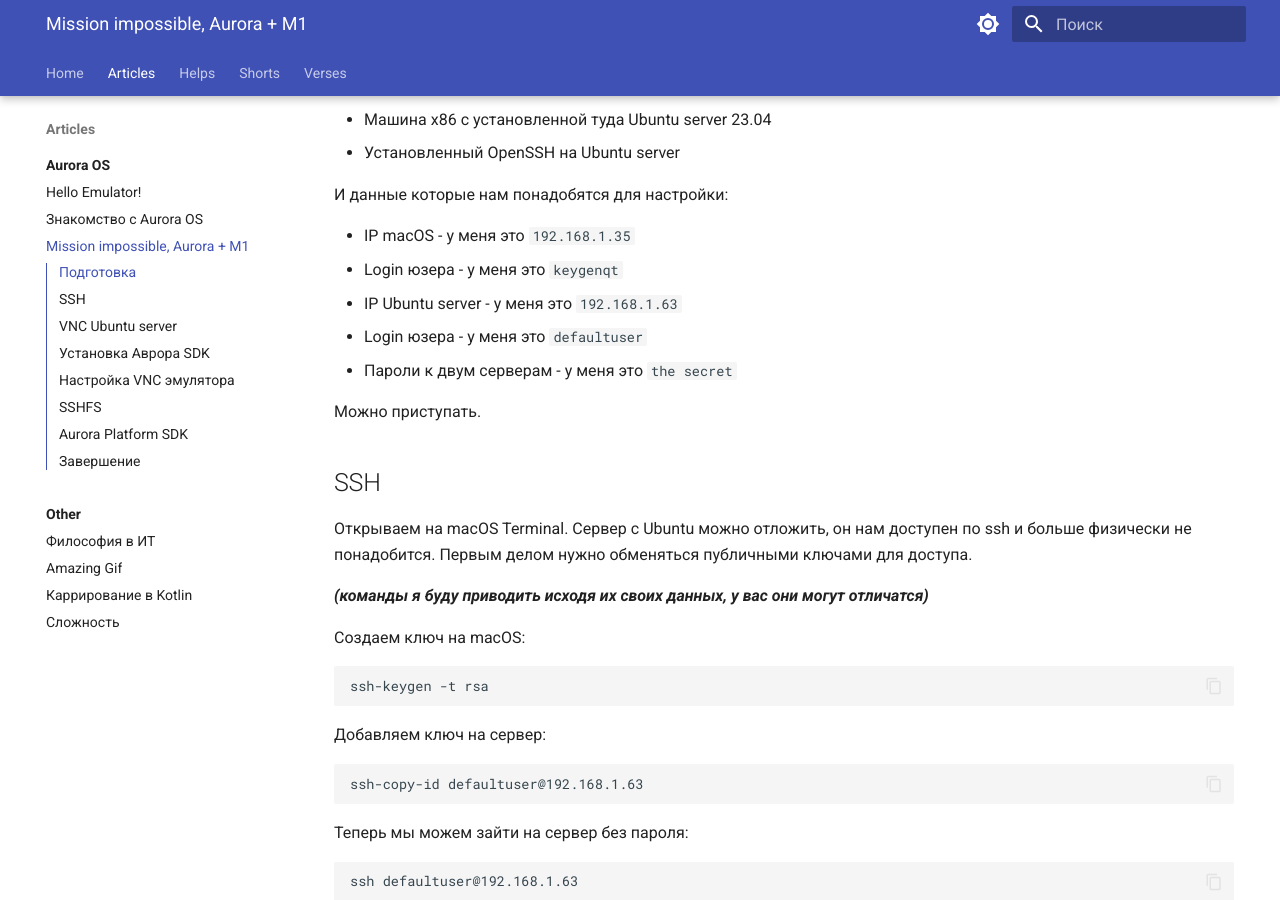
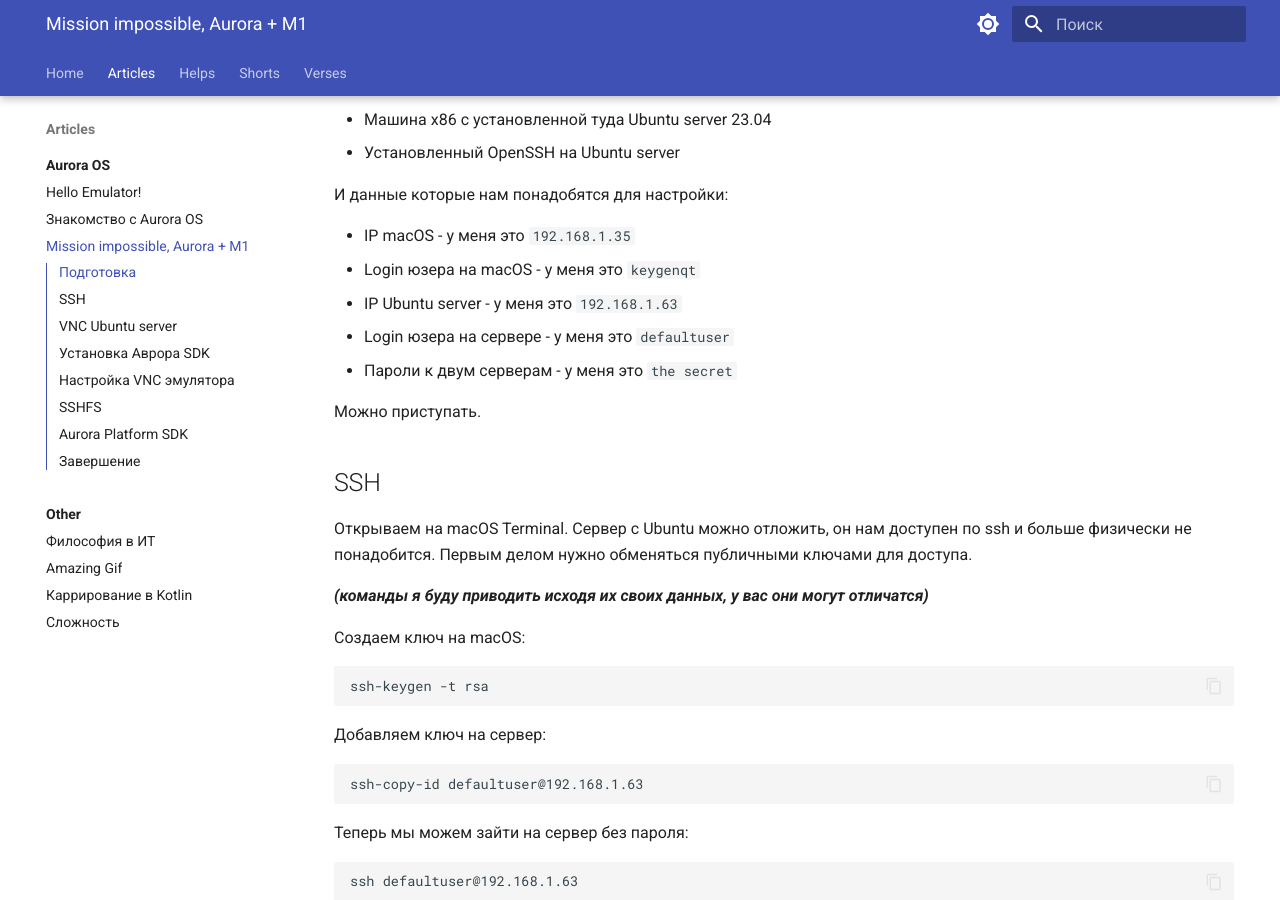
Before and after one commit to keygenqt/articles, an MkDocs documentation site: the page built from docs/articles/aurora/21_05_2023/index.md, in a window 1280 px wide and 900 px high, scrolled down 2279 px. Built offline with MkDocs 1.6.1 and Material for MkDocs 9.7.7, drawn with Linux system fonts in a browser that asks for light colours.

Commit message:
Added Aurora + M1, fix

```diff
--- a/docs/articles/aurora/21_05_2023/index.md
+++ b/docs/articles/aurora/21_05_2023/index.md
@@ -51,9 +51,9 @@
 И данные которые нам понадобятся для настройки:
 
 * IP macOS - у меня это `192.168.1.35`
-* Login юзера - у меня это `keygenqt`
+* Login юзера на macOS - у меня это `keygenqt`
 * IP Ubuntu server - у меня это `192.168.1.63`
-* Login юзера - у меня это `defaultuser`
+* Login юзера на сервере - у меня это `defaultuser`
 * Пароли к двум серверам - у меня это `the secret`
 
 Можно приступать.
```
